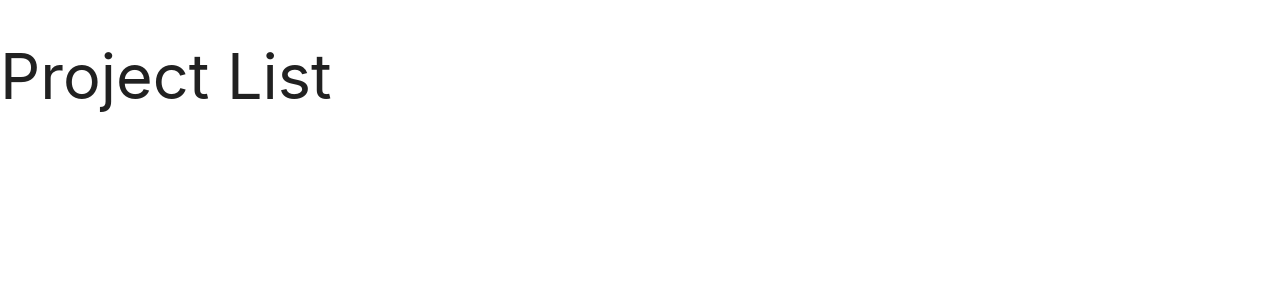
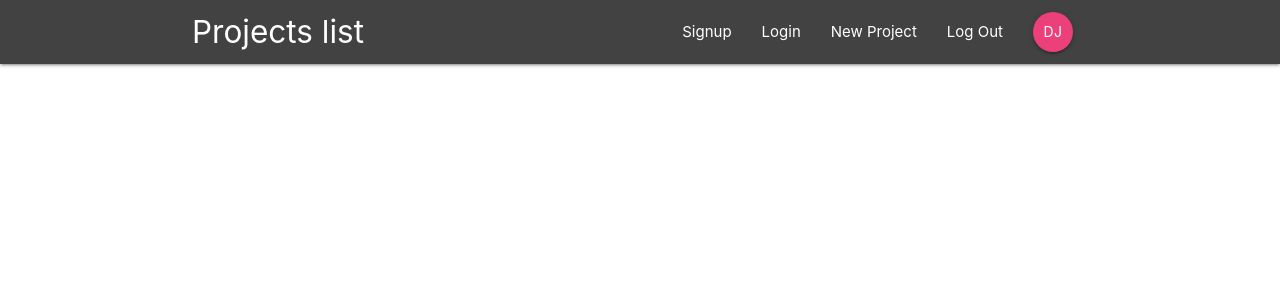
Before and after one commit to DimitrijeJankovic/react-project-list-app, a React (Create React App) app: page / in a window 1280 px wide. Shown: the top 300 px of the page. Built offline with nearby package versions, Linux system fonts and the light colour scheme.

Commit message:
Nav components

```diff
--- a/src/App.js
+++ b/src/App.js
@@ -1,11 +1,14 @@
 import React from 'react';
 import { BrowserRouter } from 'react-router-dom';
+
+// components
+import Navbar from './components/layout/Navbar'
 
 function App() {
   return (
     <BrowserRouter>
     <div className="App">
-      <h1>Project List</h1>
+      <Navbar />
     </div>
     </BrowserRouter>
 
--- a/src/components/layout/Navbar.js
+++ b/src/components/layout/Navbar.js
@@ -0,0 +1,18 @@
+import React from 'react'
+import { Link } from 'react-router-dom'
+import SingedInLinks from './SingedInLinks'
+import SingedOutLinks from './SingedOutLinks'
+
+const Navbar = () => {
+    return(
+        <nav className="nav-wrapper grey darken-3">
+            <div className="container">
+                <Link to="/" className="brand-logo">Projects list</Link>
+                <SingedInLinks />
+                <SingedOutLinks />
+            </div>
+        </nav>
+    )
+}
+
+export default Navbar
--- a/src/components/layout/SingedInLinks.js
+++ b/src/components/layout/SingedInLinks.js
@@ -0,0 +1,14 @@
+import React from 'react'
+import { NavLink } from 'react-router-dom'
+
+const SingedInLinks = () => {
+    return(
+        <ul className="right">
+            <li><NavLink to="/">New Project</NavLink></li>
+            <li><NavLink to="/">Log Out</NavLink></li>
+            <li><NavLink to="/" className="btn btn-floating pink lighten-1">DJ</NavLink></li>
+        </ul>
+    )
+}
+
+export default SingedInLinks
--- a/src/components/layout/SingedOutLinks.js
+++ b/src/components/layout/SingedOutLinks.js
@@ -0,0 +1,13 @@
+import React from 'react'
+import { NavLink } from 'react-router-dom'
+
+const SingedOutLinks = () => {
+    return(
+        <ul className="right">
+            <li><NavLink to="/">Signup</NavLink></li>
+            <li><NavLink to="/">Login</NavLink></li>
+        </ul>
+    )
+}
+
+export default SingedOutLinks
```
